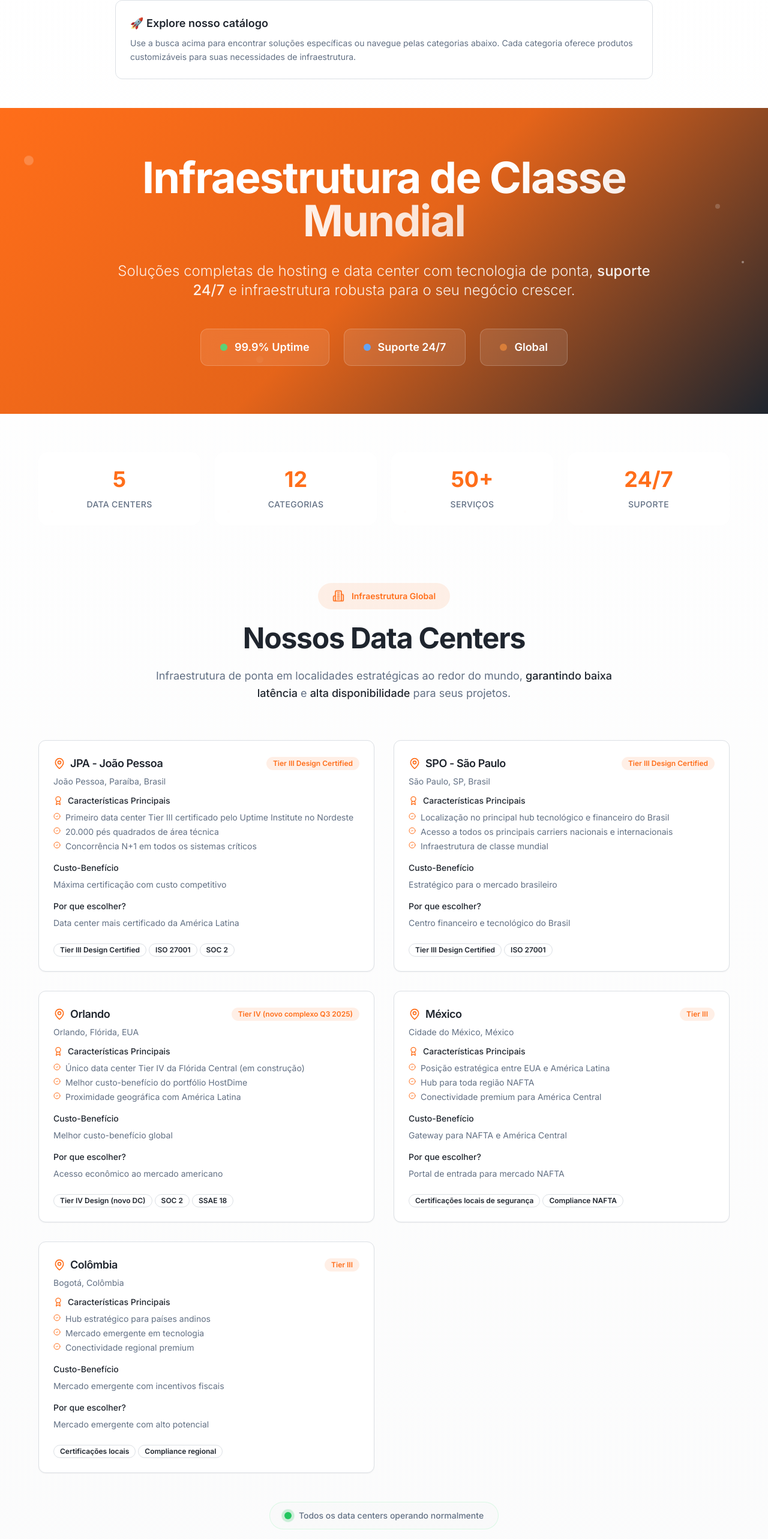
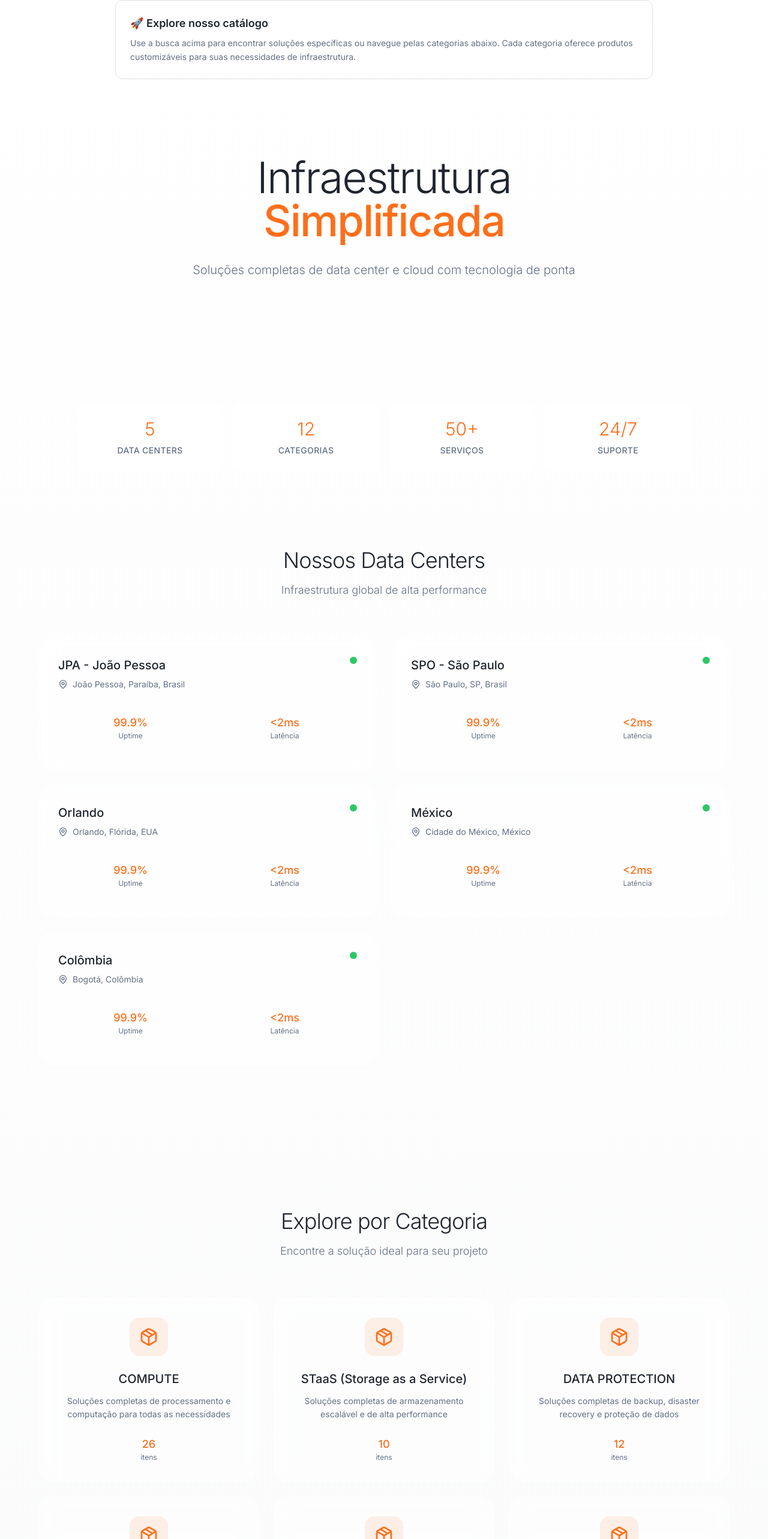
Before and after one commit to ipitconsult-svg/oi-your-first-repo, a React (Vite) app: page / in a window 1280 px wide. Shown: the part 221-2787 px from the top of the page at 60% size. Built offline with nearby package versions, Linux system fonts and the light colour scheme.

Commit message:
Refatorar página inicial
Simplificar e modernizar a página inicial, removendo o banner poluído e aplicando um design mais limpo e fluido, semelhante à experiência de aplicativos iOS.

```diff
--- a/src/components/catalog/CatalogView.tsx
+++ b/src/components/catalog/CatalogView.tsx
@@ -5,7 +5,7 @@ import { CategoryCard } from "./CategoryCard";
 import { DataCenterCard } from "./DataCenterCard";
 import { ItemCard } from "./ItemCard";
 import { Button } from "@/components/ui/button";
-import { ArrowLeft, Building2, Eye, EyeOff } from "lucide-react";
+import { ArrowLeft, Building2, Eye, EyeOff, MapPin, Package } from "lucide-react";
 import { Accordion, AccordionContent, AccordionItem, AccordionTrigger } from "@/components/ui/accordion";
 
 interface CatalogViewProps {
@@ -217,165 +217,159 @@ export const CatalogView = ({
 
   return (
     <div className="space-y-16">
-      {/* Hero Section */}
+      {/* Hero Section - iOS Modern Style */}
       {!searchValue && (
-        <section className="relative overflow-hidden -mx-4 px-4">
-          <div className="absolute inset-0 bg-gradient-hero"></div>
-
-          {/* Animated background elements */}
-          <div className="absolute inset-0 overflow-hidden">
-            <div className="absolute top-20 left-10 w-4 h-4 bg-white/20 rounded-full animate-float"></div>
-            <div className="absolute top-40 right-20 w-2 h-2 bg-white/30 rounded-full animate-pulse" style={{animationDelay: '1s'}}></div>
-            <div className="absolute bottom-20 left-1/3 w-3 h-3 bg-white/15 rounded-full animate-float" style={{animationDelay: '2s'}}></div>
-            <div className="absolute top-1/2 right-10 w-1 h-1 bg-white/40 rounded-full animate-pulse" style={{animationDelay: '0.5s'}}></div>
-          </div>
-
-          <div className="relative z-10 text-center py-20 px-4">
-            <div className="max-w-5xl mx-auto">
+        <section className="relative py-20 px-4">
+          <div className="max-w-4xl mx-auto text-center">
             <div className="animate-slide-up">
-                <h1 className="text-5xl md:text-7xl font-bold text-white mb-8 tracking-tight">
-                  Infraestrutura de{" "}
-                  <span className="relative">
-                    <span className="bg-gradient-to-r from-white to-white/80 bg-clip-text text-transparent">
-                      Classe Mundial
-                    </span>
-                    <div className="absolute -bottom-2 left-0 right-0 h-1 bg-gradient-to-r from-white/0 via-white/60 to-white/0 rounded-full"></div>
-                  </span>
+              <h1 className="text-5xl md:text-7xl font-light text-foreground mb-8 tracking-tight leading-tight">
+                Infraestrutura
+                <br />
+                <span className="font-medium text-primary">Simplificada</span>
               </h1>
             </div>
 
             <div className="animate-slide-up" style={{animationDelay: '0.2s'}}>
-                <p className="text-xl md:text-2xl text-white/90 mb-12 max-w-4xl mx-auto leading-relaxed font-light">
-                  Soluções completas de hosting e data center com tecnologia de ponta,{" "}
-                  <span className="font-medium">suporte 24/7</span> e infraestrutura robusta para o seu negócio crescer.
+              <p className="text-lg md:text-xl text-muted-foreground mb-16 max-w-2xl mx-auto leading-relaxed font-light">
+                Soluções completas de data center e cloud com tecnologia de ponta
               </p>
-              </div>
-
-              <div className="animate-scale-in" style={{animationDelay: '0.4s'}}>
-                <div className="flex flex-col sm:flex-row gap-6 justify-center items-center">
-                  <div className="group bg-white/10 backdrop-blur-lg border border-white/20 rounded-xl px-8 py-4 hover:bg-white/20 transition-all duration-300 hover:scale-105">
-                    <div className="flex items-center gap-3">
-                      <div className="w-3 h-3 bg-green-400 rounded-full animate-pulse"></div>
-                      <span className="text-white font-semibold text-lg">99.9% Uptime</span>
-                    </div>
-                  </div>
-                  <div className="group bg-white/10 backdrop-blur-lg border border-white/20 rounded-xl px-8 py-4 hover:bg-white/20 transition-all duration-300 hover:scale-105">
-                    <div className="flex items-center gap-3">
-                      <div className="w-3 h-3 bg-blue-400 rounded-full animate-pulse" style={{animationDelay: '0.5s'}}></div>
-                      <span className="text-white font-semibold text-lg">Suporte 24/7</span>
-                    </div>
-                  </div>
-                  <div className="group bg-white/10 backdrop-blur-lg border border-white/20 rounded-xl px-8 py-4 hover:bg-white/20 transition-all duration-300 hover:scale-105">
-                    <div className="flex items-center gap-3">
-                      <div className="w-3 h-3 bg-orange-400 rounded-full animate-pulse" style={{animationDelay: '1s'}}></div>
-                      <span className="text-white font-semibold text-lg">Global</span>
-                    </div>
-                  </div>
-                </div>
-              </div>
             </div>
           </div>
         </section>
       )}
 
-      {/* Quick Stats - Enhanced */}
+      {/* Stats - iOS Card Style */}
       {!searchValue && (
-        <section className="relative -mt-12 z-20">
-          <div className="grid grid-cols-2 md:grid-cols-4 gap-6 max-w-6xl mx-auto">
+        <section className="relative px-4 mb-20">
+          <div className="max-w-5xl mx-auto">
+            <div className="grid grid-cols-2 md:grid-cols-4 gap-4">
               {[
-              { value: filteredDataCenters.length, label: "Data Centers", delay: "0ms" },
-              { value: filteredCategories.length, label: "Categorias", delay: "100ms" },
-              { value: "50+", label: "Serviços", delay: "200ms" },
-              { value: "24/7", label: "Suporte", delay: "300ms" }
+                { value: filteredDataCenters.length, label: "Data Centers" },
+                { value: filteredCategories.length, label: "Categorias" },
+                { value: "50+", label: "Serviços" },
+                { value: "24/7", label: "Suporte" }
               ].map((stat, index) => (
                 <div
                   key={stat.label}
-                className="group bg-white/95 backdrop-blur-lg border border-white/20 rounded-2xl p-6 text-center hover:shadow-float transition-all duration-500 hover:-translate-y-2 hover:scale-105 animate-slide-up"
-                style={{ animationDelay: stat.delay }}
+                  className="bg-white/80 backdrop-blur-xl border border-white/20 rounded-2xl p-6 text-center hover:bg-white/90 transition-all duration-300 animate-slide-up"
+                  style={{ animationDelay: `${index * 100}ms` }}
                 >
-                <div className="relative">
-                  <div className="text-3xl md:text-4xl font-bold text-primary mb-3 group-hover:scale-110 transition-transform duration-300">
+                  <div className="text-2xl md:text-3xl font-light text-primary mb-2">
                     {stat.value}
                   </div>
                   <div className="text-sm font-medium text-muted-foreground uppercase tracking-wide">
                     {stat.label}
                   </div>
-
-                  {/* Floating animation elements */}
-                  <div className="absolute -top-2 -right-2 w-2 h-2 bg-primary/30 rounded-full animate-float opacity-0 group-hover:opacity-100 transition-opacity"></div>
-                  <div className="absolute -bottom-1 -left-1 w-1 h-1 bg-primary/40 rounded-full animate-pulse opacity-0 group-hover:opacity-100 transition-opacity" style={{animationDelay: '0.5s'}}></div>
-                </div>
                 </div>
               ))}
-          </div>
-        </section>
-      )}
-
-      {/* Data Centers Section - More Prominent */}
-      {!searchValue && (
-        <section className="relative py-8">
-          <div className="max-w-6xl mx-auto">
-            <div className="text-center mb-16 animate-slide-up">
-              <div className="inline-flex items-center gap-3 bg-primary/10 text-primary px-6 py-3 rounded-full text-sm font-medium mb-6 hover:bg-primary/20 transition-colors">
-                <Building2 className="h-5 w-5 animate-float" />
-                <span className="font-semibold">Infraestrutura Global</span>
-              </div>
-              <h2 className="text-4xl md:text-5xl font-bold mb-6 tracking-tight">
-                Nossos Data Centers
-              </h2>
-              <p className="text-lg text-muted-foreground max-w-3xl mx-auto leading-relaxed">
-                Infraestrutura de ponta em localidades estratégicas ao redor do mundo,{" "}
-                <span className="font-medium text-foreground">garantindo baixa latência</span> e{" "}
-                <span className="font-medium text-foreground">alta disponibilidade</span> para seus projetos.
-              </p>
-            </div>
-
-            <div className="grid grid-cols-1 md:grid-cols-2 gap-8 mb-12">
-              {filteredDataCenters.map((dc, index) => (
-                <div
-                  key={dc.id}
-                  className="animate-slide-up"
-                  style={{ animationDelay: `${index * 200}ms` }}
-                >
-                  <DataCenterCard dataCenter={dc} />
-                </div>
-              ))}
-            </div>
-
-            <div className="text-center animate-slide-up" style={{animationDelay: '0.6s'}}>
-              <div className="inline-flex items-center gap-3 text-sm text-muted-foreground bg-muted/30 px-6 py-3 rounded-full border border-green-200/50">
-                <div className="relative">
-                  <span className="w-3 h-3 bg-green-500 rounded-full block animate-ping absolute"></span>
-                  <span className="w-3 h-3 bg-green-500 rounded-full block relative"></span>
-                </div>
-                <span className="font-medium">Todos os data centers operando normalmente</span>
-              </div>
             </div>
           </div>
         </section>
       )}
 
-      {/* Categories Section - Enhanced */}
-      <section className="relative py-8">
+      {/* Data Centers - Minimal Design */}
+      {!searchValue && (
+        <section className="py-16 px-4">
           <div className="max-w-6xl mx-auto">
             <div className="text-center mb-16 animate-slide-up">
-            <h2 className="text-4xl md:text-5xl font-bold mb-6 tracking-tight">
-              Categorias Principais
+              <h2 className="text-3xl md:text-4xl font-light text-foreground mb-4 tracking-tight">
+                Nossos Data Centers
               </h2>
-            <p className="text-lg text-muted-foreground max-w-3xl mx-auto leading-relaxed">
-              Explore nossa gama completa de produtos e serviços especializados,{" "}
-              <span className="font-medium text-foreground">desenvolvidos para atender</span> às necessidades específicas do seu negócio.
+              <p className="text-lg text-muted-foreground max-w-2xl mx-auto font-light">
+                Infraestrutura global de alta performance
               </p>
             </div>
 
-          <div className="grid grid-cols-1 md:grid-cols-2 lg:grid-cols-3 gap-8">
+            <div className="grid grid-cols-1 md:grid-cols-2 gap-6 mb-12">
+              {filteredDataCenters.map((dc, index) => (
+                <div
+                  key={dc.id}
+                  className="animate-slide-up"
+                  style={{ animationDelay: `${index * 150}ms` }}
+                >
+                  <div className="bg-white/50 backdrop-blur-lg border border-white/20 rounded-3xl p-8 hover:bg-white/70 transition-all duration-300 hover:-translate-y-1">
+                    <div className="flex items-start justify-between mb-6">
+                      <div>
+                        <h3 className="text-xl font-medium text-foreground mb-2">{dc.name}</h3>
+                        <div className="flex items-center gap-2 text-muted-foreground">
+                          <MapPin className="h-4 w-4" />
+                          <span className="text-sm">{dc.location}</span>
+                        </div>
+                      </div>
+                      <div className="w-3 h-3 bg-green-500 rounded-full animate-pulse"></div>
+                    </div>
+
+                    <p className="text-sm text-muted-foreground mb-6 leading-relaxed">
+                      {dc.description}
+                    </p>
+
+                    <div className="grid grid-cols-2 gap-4">
+                      <div className="text-center p-4 bg-white/30 rounded-2xl">
+                        <div className="text-lg font-medium text-primary">99.9%</div>
+                        <div className="text-xs text-muted-foreground">Uptime</div>
+                      </div>
+                      <div className="text-center p-4 bg-white/30 rounded-2xl">
+                        <div className="text-lg font-medium text-primary">&lt;2ms</div>
+                        <div className="text-xs text-muted-foreground">Latência</div>
+                      </div>
+                    </div>
+                  </div>
+                </div>
+              ))}
+            </div>
+          </div>
+        </section>
+      )}
+
+      {/* Categories - iOS Card Grid */}
+      <section className="py-16 px-4">
+        <div className="max-w-6xl mx-auto">
+          <div className="text-center mb-16 animate-slide-up">
+            <h2 className="text-3xl md:text-4xl font-light text-foreground mb-4 tracking-tight">
+              Explore por Categoria
+            </h2>
+            <p className="text-lg text-muted-foreground max-w-2xl mx-auto font-light">
+              Encontre a solução ideal para seu projeto
+            </p>
+          </div>
+
+          <div className="grid grid-cols-1 md:grid-cols-2 lg:grid-cols-3 gap-6">
             {filteredCategories.map((category, index) => (
               <div
                 key={category.id}
-                className="animate-slide-up"
-                style={{ animationDelay: `${index * 150}ms` }}
+                className="animate-slide-up cursor-pointer"
+                style={{ animationDelay: `${index * 100}ms` }}
+                onClick={() => handleCategoryClick(category.id)}
               >
-                <CategoryCard category={category} onCategoryClick={handleCategoryClick} />
+                <div className="bg-white/50 backdrop-blur-lg border border-white/20 rounded-3xl p-8 hover:bg-white/70 transition-all duration-300 hover:-translate-y-1 h-full">
+                  <div className="text-center">
+                    <div className="w-16 h-16 bg-primary/10 rounded-2xl flex items-center justify-center mx-auto mb-6">
+                      <Package className="h-8 w-8 text-primary" />
+                    </div>
+
+                    <h3 className="text-xl font-medium text-foreground mb-3">
+                      {category.name}
+                    </h3>
+
+                    <p className="text-sm text-muted-foreground mb-6 leading-relaxed">
+                      {category.description}
+                    </p>
+
+                    <div className="flex justify-center gap-3">
+                      <div className="text-center">
+                        <div className="text-lg font-medium text-primary">
+                          {category.subcategories.reduce((total, subcat) => {
+                            const subcatItems = subcat.items.length;
+                            const nestedItems = subcat.subcategories ?
+                              subcat.subcategories.reduce((nestedTotal, nested) => nestedTotal + nested.items.length, 0) : 0;
+                            return total + subcatItems + nestedItems;
+                          }, 0)}
+                        </div>
+                        <div className="text-xs text-muted-foreground">itens</div>
+                      </div>
+                    </div>
+                  </div>
+                </div>
               </div>
             ))}
           </div>
```
Lines whose indentation alone changed are shown as unchanged.
